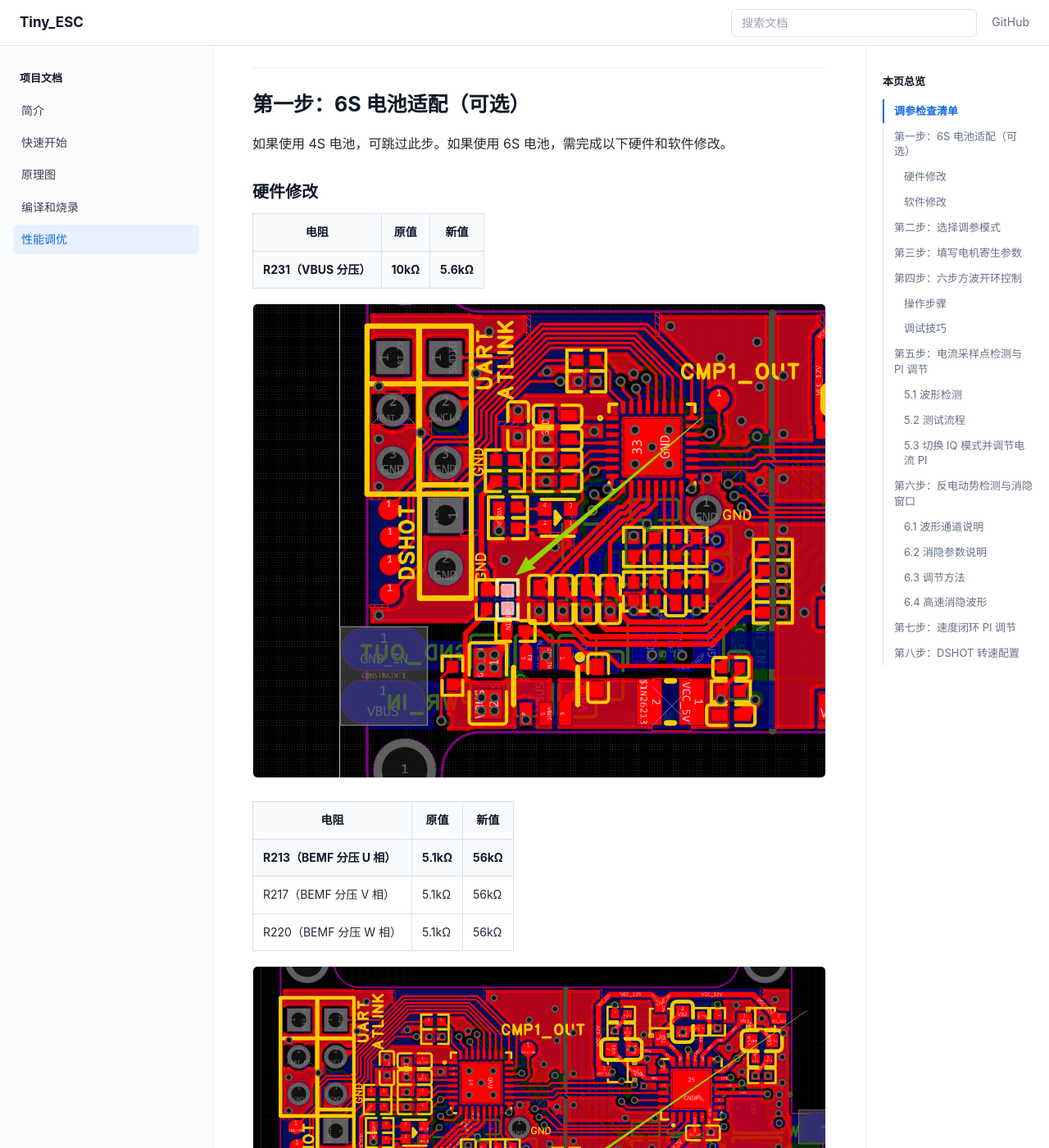
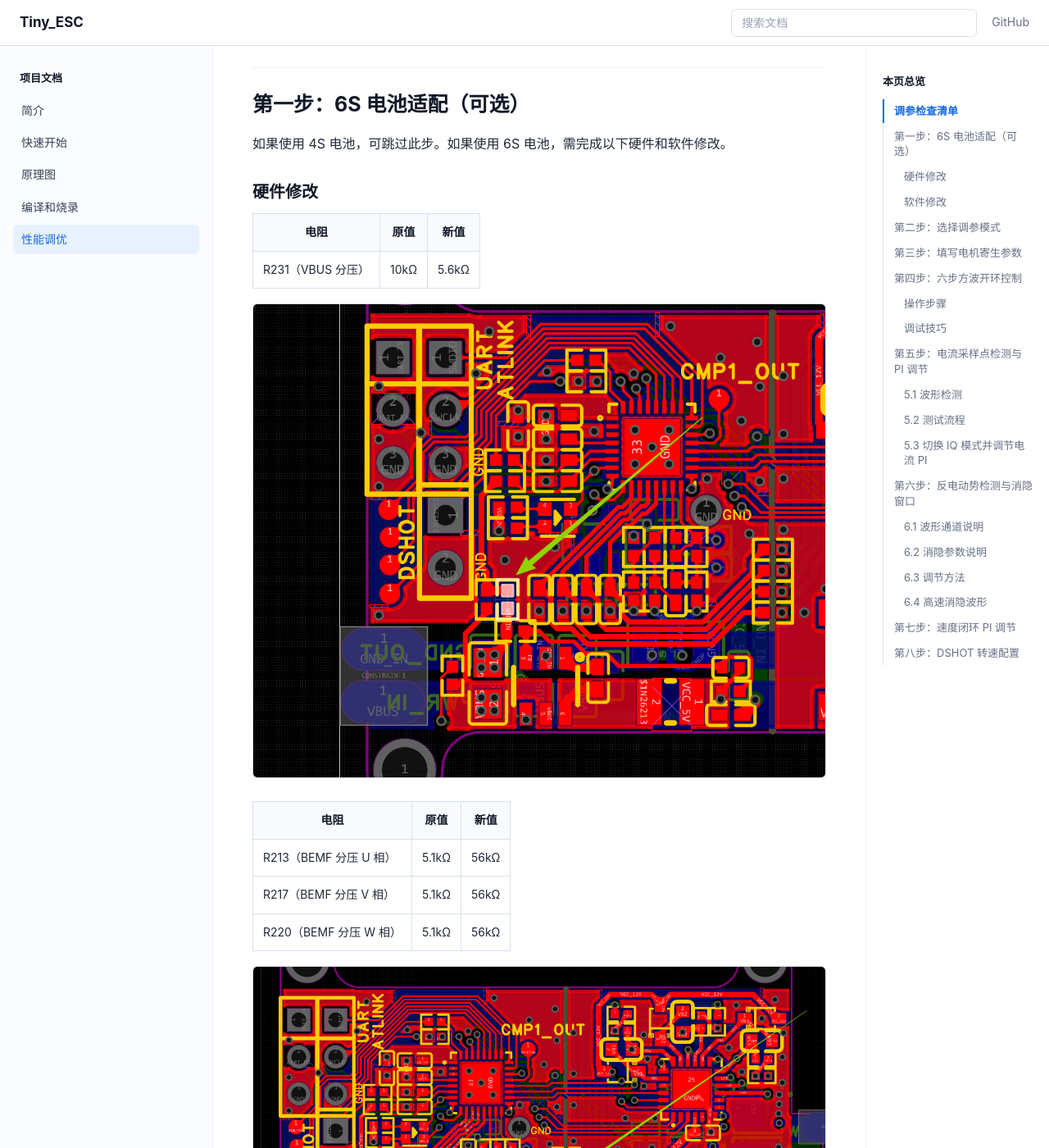
Before and after one commit to BearShang/motor_drv-software, a Jekyll site: the page built from docs/performance-tuning.md, in a window 1280 px wide and 1400 px high, scrolled down 651 px. Shown: the whole window at 82% size. Built offline with Jekyll 4.4.1, drawn with Linux system fonts in a browser that asks for light colours.

Commit message:
统一表格字体加粗样式

```diff
--- a/assets/css/site.css
+++ b/assets/css/site.css
@@ -373,9 +373,9 @@ a:hover {
   vertical-align: top;
   overflow-wrap: anywhere;
   word-break: break-word;
+  font-weight: 400;
 }
 
-.doc-article tr:first-child td,
 .doc-article th {
   background: var(--color-surface);
   color: var(--color-heading);
```
